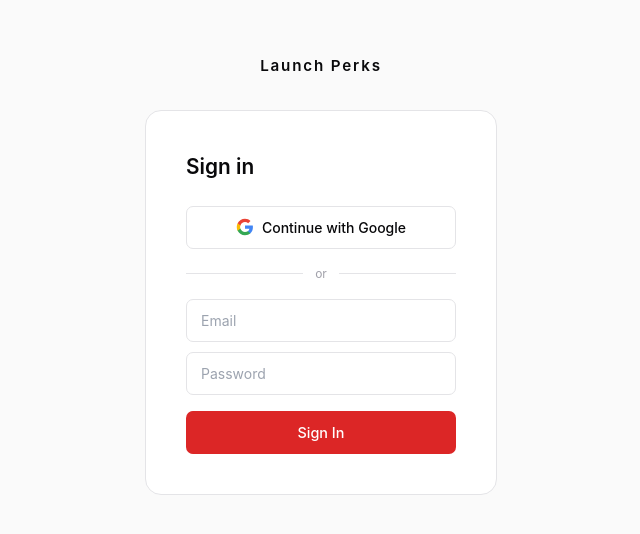
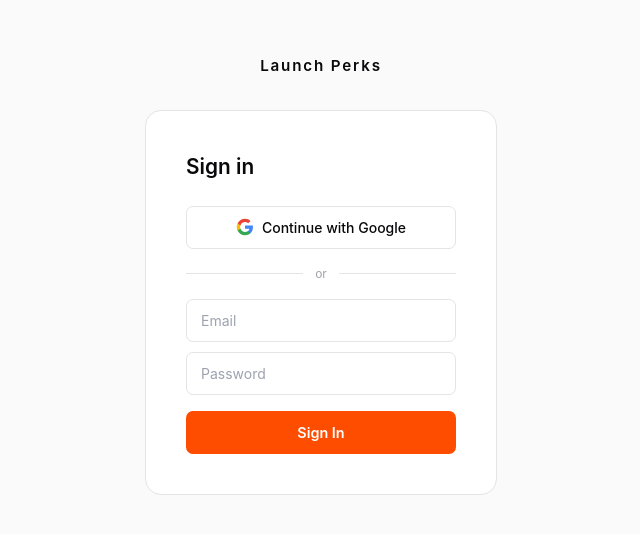
Before and after one commit to JasonOoPZ/FounderOS, a Next.js app: page /login in a window 1280 px wide. Shown: the part 126-660 px from the top of the page, without its empty margins (319-959 px from the left). Built offline with nearby package versions, Linux system fonts and the light colour scheme; no server answers.

Commit message:
Sync login CTA with global orange theme

```diff
--- a/app/login/page.tsx
+++ b/app/login/page.tsx
@@ -3,6 +3,11 @@
 import { useState, useEffect } from "react";
 import { supabase } from "@/lib/supabase";
 import { useRouter } from "next/navigation";
+
+const C = {
+  orange: "#ff4d00",
+  orangeHover: "#e04400",
+};
 
 export default function LoginPage() {
   const router = useRouter();
@@ -78,7 +83,12 @@ export default function LoginPage() {
 
           {error && <p style={{ color: "#dc2626", fontSize: "0.8rem", marginBottom: "12px" }}>{error}</p>}
 
-          <button onClick={handleEmailLogin} style={{ width: "100%", padding: "11px", background: "#dc2626", color: "#fff", border: "none", borderRadius: "7px", fontWeight: 500, cursor: "pointer", fontSize: "0.9rem" }}>
+          <button
+            onClick={handleEmailLogin}
+            style={{ width: "100%", padding: "11px", background: C.orange, color: "#fff", border: "none", borderRadius: "7px", fontWeight: 600, cursor: "pointer", fontSize: "0.9rem", transition: "background 0.15s" }}
+            onMouseEnter={e => (e.currentTarget.style.background = C.orangeHover)}
+            onMouseLeave={e => (e.currentTarget.style.background = C.orange)}
+          >
             Sign In
           </button>
         </div>
```
